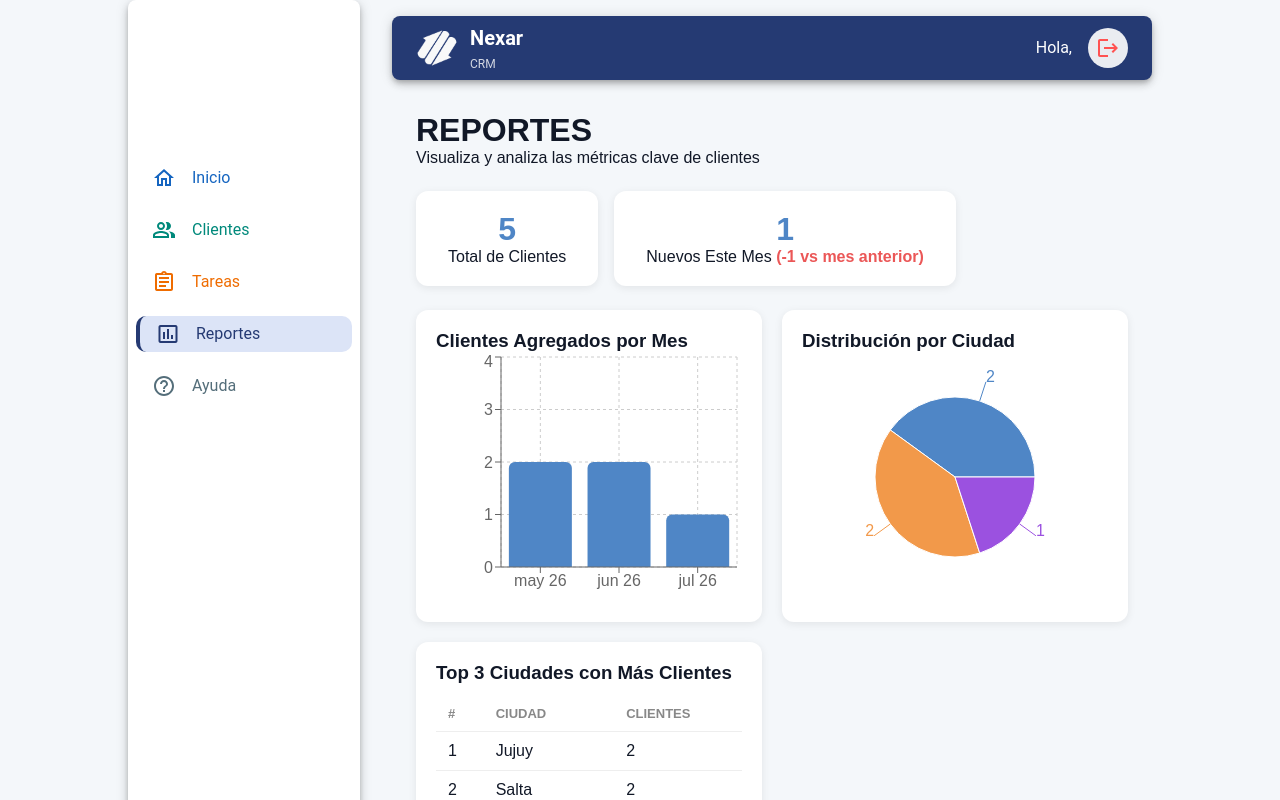
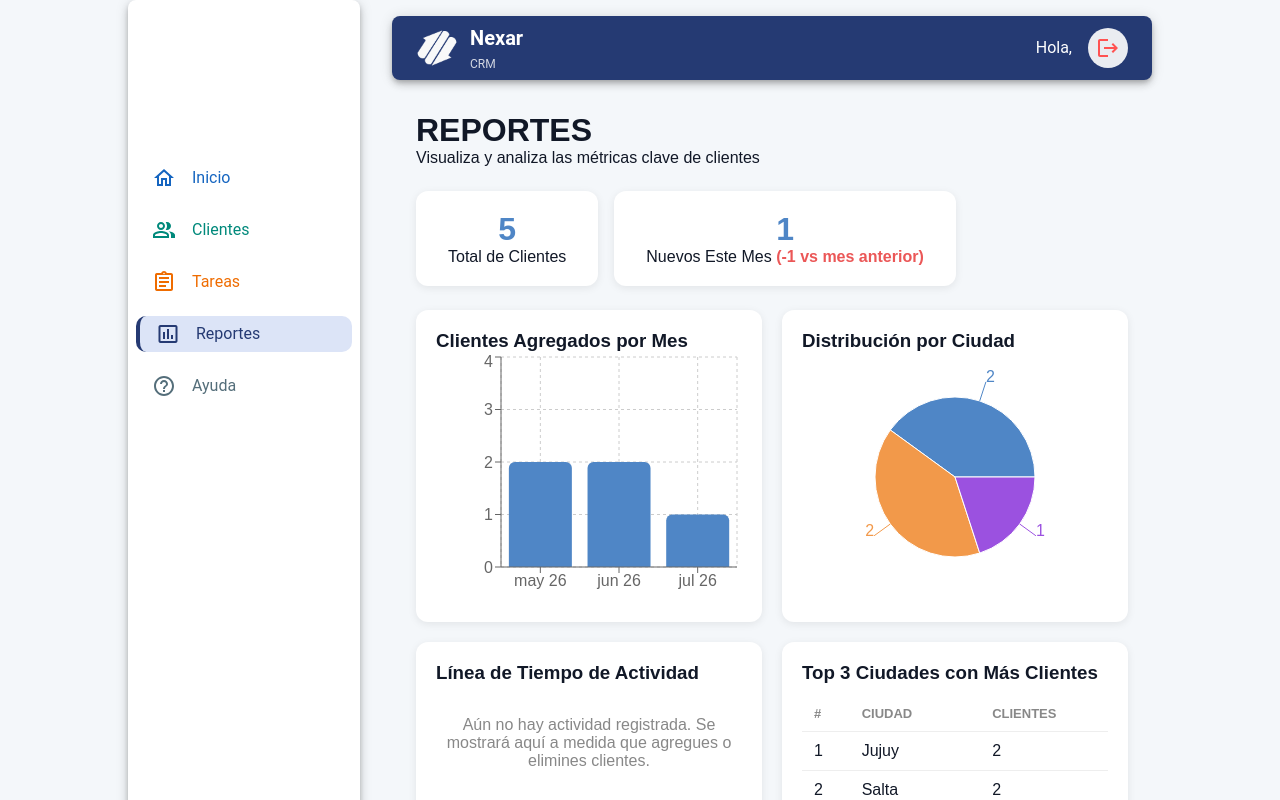
Before and after one commit to sofiver2023/pv_tp_integrador_grupo4, a React (Vite) app: page /reportes in a window 1280 px wide. Shown: the top 800 px of the page. Built offline with nearby package versions, Linux system fonts and the light colour scheme; sample sign-in values are in the browser's storage.

Commit message:
agregar un reporte al dashboard de las lineas de alta  y baja!

```diff
--- a/src/views/Reportes.jsx
+++ b/src/views/Reportes.jsx
@@ -1,5 +1,6 @@
-import { BarChart, Bar, XAxis, YAxis, CartesianGrid, Tooltip, PieChart, Pie, Cell, ResponsiveContainer } from 'recharts';
+import { BarChart, Bar, XAxis, YAxis, CartesianGrid, Tooltip, PieChart, Pie, Cell, LineChart, Line, Legend, ResponsiveContainer } from 'recharts';
 import useClientes from '../hooks/useClientes';
+import { obtenerActividades } from '../utils/actividad';
 
 const COLORS = ['#4F86C6', '#F2994A', '#9B51E0', '#27AE60', '#EB5757'];
 
@@ -37,10 +38,23 @@ function rankingCiudades(clientes, top = 3) {
   return datos.sort((a, b) => b.value - a.value).slice(0, top);
 }
 
+function agruparActividadPorDia(actividades) {
+  const conteo = {};
+  actividades.forEach((act) => {
+    const dia = new Date(act.fecha).toLocaleDateString('es', { day: '2-digit', month: 'short' });
+    if (!conteo[dia]) conteo[dia] = { dia, altas: 0, bajas: 0 };
+    if (act.tipo === 'alta') conteo[dia].altas += 1;
+    if (act.tipo === 'baja') conteo[dia].bajas += 1;
+  });
+  return Object.values(conteo).reverse();
+}
+
 function Reportes() {
   const clientes = useClientes();
+  const actividades = obtenerActividades();
   const datosPorCiudad = agruparPorCiudad(clientes);
   const datosPorMes = agruparPorMes(clientes);
+  const datosActividad = agruparActividadPorDia(actividades);
   const nuevosEsteMes = contarNuevosPorMes(clientes, 0);
   const nuevosMesPasado = contarNuevosPorMes(clientes, 1);
   const diferencia = nuevosEsteMes - nuevosMesPasado;
@@ -106,6 +120,27 @@ function Reportes() {
         </div>
 
         <div className="chart-card">
+          <h3>Línea de Tiempo de Actividad</h3>
+          {datosActividad.length === 0 ? (
+            <p style={{ textAlign: 'center', color: '#888', padding: '2rem 0' }}>
+              Aún no hay actividad registrada. Se mostrará aquí a medida que agregues o elimines clientes.
+            </p>
+          ) : (
+            <ResponsiveContainer width="100%" height={250}>
+              <LineChart data={datosActividad}>
+                <CartesianGrid strokeDasharray="3 3" />
+                <XAxis dataKey="dia" />
+                <YAxis allowDecimals={false} />
+                <Tooltip />
+                <Legend />
+                <Line type="monotone" dataKey="altas" name="Altas" stroke="#27AE60" strokeWidth={2} />
+                <Line type="monotone" dataKey="bajas" name="Bajas" stroke="#EB5757" strokeWidth={2} />
+              </LineChart>
+            </ResponsiveContainer>
+          )}
+        </div>
+
+        <div className="chart-card">
           <h3>Top 3 Ciudades con Más Clientes</h3>
           <table className="ranking-table">
             <thead>
```
